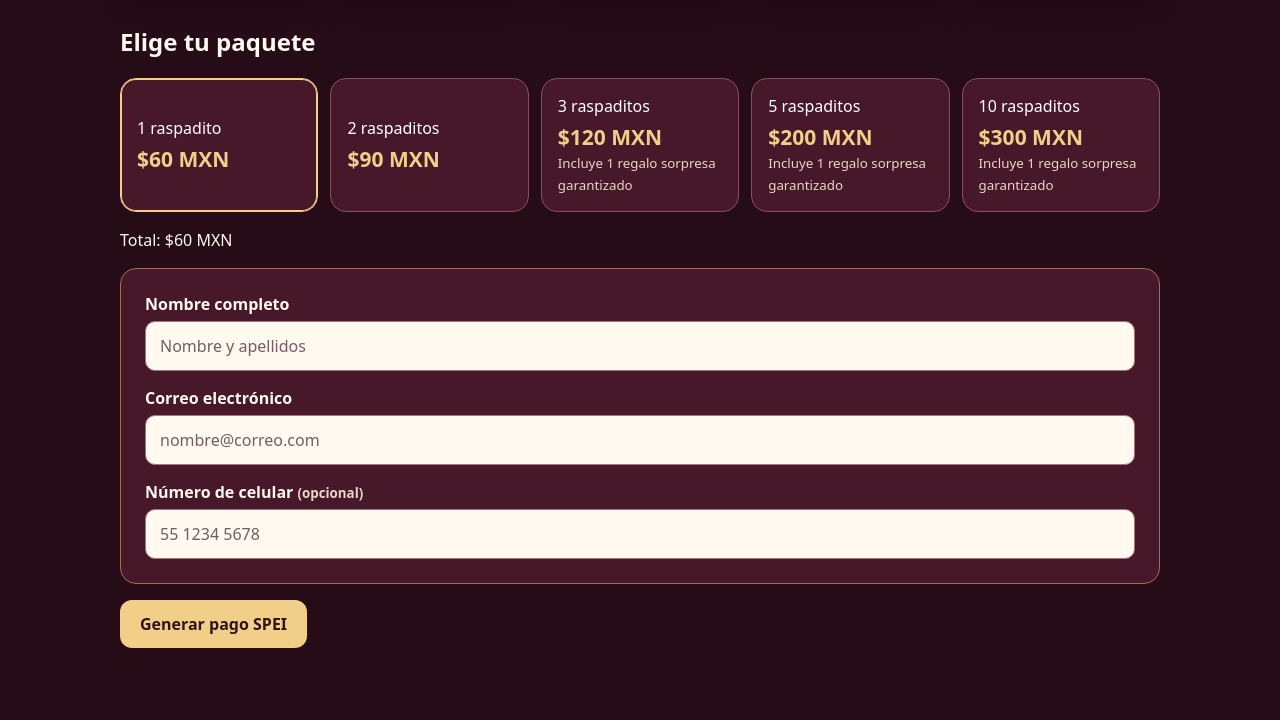
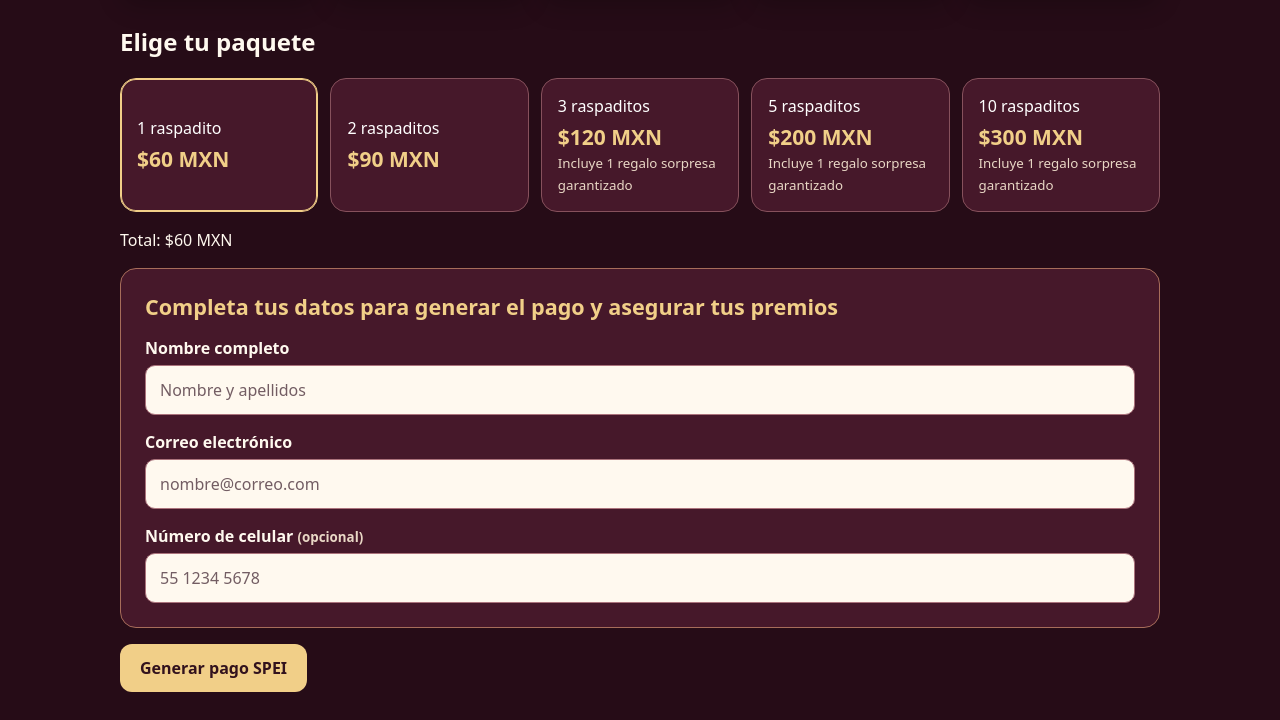
Before and after one commit to gabryelsouzaaa/sorteiomx, a plain HTML site: page index.html in a window 1280 px wide. Shown: the part 878-1598 px from the top of the page. Before the commit the page ends 1554 px from the top, so only its background shows below. Drawn offline with Linux system fonts and the light colour scheme.

Commit message:
Add heading above checkout contact fields

```diff
--- a/index.html
+++ b/index.html
@@ -35,6 +35,7 @@
 <button class="pack" data-count="3" data-price="120" aria-pressed="false">3 raspaditos<strong>$120 MXN</strong><small>Incluye 1 regalo sorpresa garantizado</small></button>
 <button class="pack" data-count="5" data-price="200" aria-pressed="false">5 raspaditos<strong>$200 MXN</strong><small>Incluye 1 regalo sorpresa garantizado</small></button>
 <button class="pack" data-count="10" data-price="300" aria-pressed="false">10 raspaditos<strong>$300 MXN</strong><small>Incluye 1 regalo sorpresa garantizado</small></button></div><p id="total">Total: $60 MXN</p><form id="buyer"><div class="buyer-fields">
+<h3 style="margin:0;color:#f1cf88;font-size:clamp(1.05rem,4vw,1.35rem);line-height:1.3;text-wrap:balance">Completa tus datos para generar el pago y asegurar tus premios</h3>
 <label>Nombre completo<input name="name" required autocomplete="name" placeholder="Nombre y apellidos"></label>
 <label>Correo electrónico<input name="email" type="email" required autocomplete="email" placeholder="nombre@correo.com"></label>
 <label>Número de celular <small>(opcional)</small><input name="phone" type="tel" inputmode="tel" autocomplete="tel" placeholder="55 1234 5678"></label>
```
